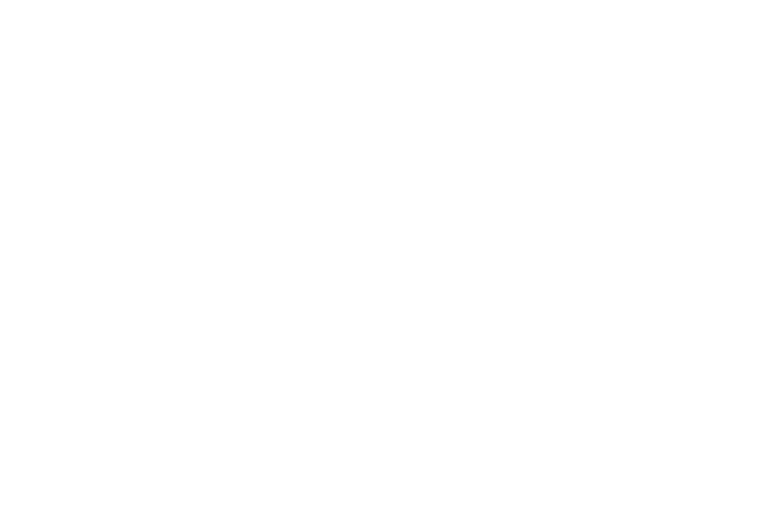
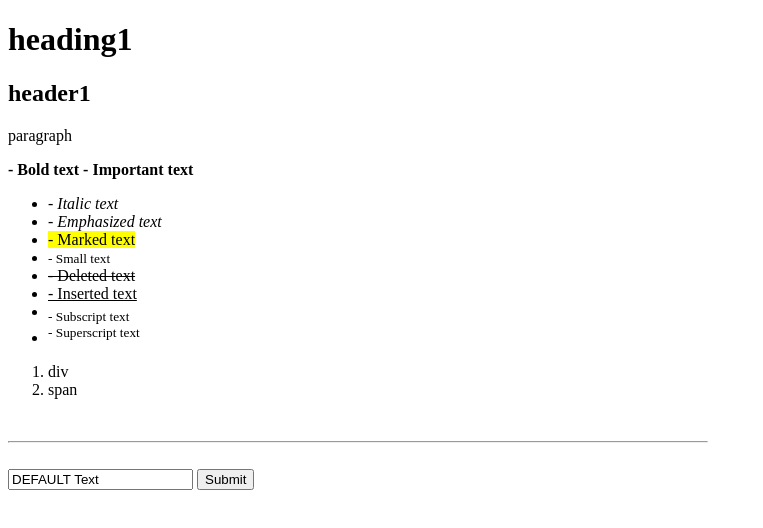
Before and after one commit to kelceywilson/Pairer, a plain HTML site: page halfhack.html in a window 1280 px wide. Shown: the whole page, without its empty margins (0-763 px from the left). Drawn offline with nearby package versions, Linux system fonts and the light colour scheme.

Commit message:
add css and revised html

```diff
--- /dev/null
+++ b/halfhack.css
@@ -0,0 +1,4 @@
+<!-- color, background-color, background-image -->
+<!-- font-size, font-family
+height, width, max-width
+margin, padding, border, border-radius
--- a/halfhack.html
+++ b/halfhack.html
@@ -1,8 +1,10 @@
 <!DOCTYPE html>
-<html>
+<html lang="en">
 <head>
 	<title></title>
+	<link rel="stylesheet" type="text/css" href="halfhack.css">
 	<script src="https://code.jquery.com/jquery-2.1.1.js"> </script>
+	<meta name="viewport" content="width=device-width, initial-scale=1">
 	<style type="text/css">
 		body {
 			height: 500px;
@@ -17,48 +19,80 @@
 	</style>
 
 </head>
+
 <body>
 
-<!-- Step 3: Coding
+	<div class="container">
+		<!--
 
-The following lists the core web development skills that you should feel comfortable using in your project thus far:
+		Use the Bootstrap grid system to lay out your page - put everything in here
+		Use some pre-written Bootstrap CSS classes on various elements of your page
 
-Use Markdown to create a README.md file introducing your project. Push to GitHub and see it rendered on your repository's main page
-Create an HTML document using the following HTML tags:
-html, head, title, body
-header and paragraph tags
-bold and italic tags
-divs and spans
-ordered and unordered lists
-images and links
-horizontal rule and line break -->
-<!-- Use a style attribute on an HTML element, then a <style> tag in the head, then a <link> tag to a separate .css document to include CSS styles in your page. Try to use the following CSS properties at a minimum: -->
-<!-- color, background-color, background-image -->
-<!-- font-size, font-family
-height, width, max-width
-margin, padding, border, border-radius
-Refactor your code to use classes and ids.
-Use some complex CSS selectors such as descendent selectors
-Use an iframe to embed videos or maps on your page
-Use float and and position: fixed to position some elements
-Create an HTML form incorporating various inputs (text, password, email, textarea, radio, checkbox, select menu, submit, etc)
-Make your form live using Formspree
-Use the Bootstrap grid system to lay out your page
-Use some pre-written Bootstrap CSS classes on various elements of your page
-Use alert, prompt, and console.log where appropriate
-Set and retrieve values from JavaScript variables
-Use document.querySelector in conjunction with textContent and innerHTML to retrieve and place content on the page
-Use if, elseif and else to implement branching logic on the basis of comparing variables and values
-Use logical and (&&), logical or (||), and the ternary operator
-Use while loops to do work multiple times until a condition is met
-Use the Math object and parseInt
-Use jQuery to select existing HTML elements on the page
-Use jQuery's .css(), .attr(), .text(), .html(), .append(), and .val() to both get and set values
-Use some jQuery effects like .show(), .slideDown() and .fadeOut()
-Stretch Goals
+		-->
+		<h1>heading1</h1>
+		<h2>header1</h2>
+		<p>paragraph</p>
+		<b> - Bold text</b>
+		<strong> - Important text</strong>
+		<ul>
+			<li><i> - Italic text</i></li>
+			<li><em> - Emphasized text</em></li>
+			<li><mark> - Marked text</mark></li>
+			<li><small> - Small text</small></li>
+			<li><del> - Deleted text</del></li>
+			<li><ins> - Inserted text</ins></li>
+			<li><sub> - Subscript text</sub></li>
+			<li><sup> - Superscript text</sup></li>
+		</ul>
+		<ol>
+			<li><div>div</div></li>
+			<li><span>span</span></li>
+		</ol>
+		<img src="">
+		<hr>
+		<a href=""></a>
+		<br>
+		<div class="divClass"></div>
+		<div id="divId"></div>
+		<form action="https://formspree.io/kelcey@wilson.com" method="post">
+		<!-- // ensure all input, select and textarea elements have name attribute see formspree.io for instructions-->
+			<input type="text" value="DEFAULT Text" name="">
+			<input type="submit" value="Submit">
 
-Use some of Bootstrap's JavaScript utilties
-Try incorporating some jQuery Plug-ins
+		<!--
+		The <fieldset> element groups related data in a form.
+
+		The <legend> element defines a caption for the <fieldset> element.
+		use these elements:
+		text, password, email, textarea, radio, checkbox, select menu, submit, etc)
+		-->
+		</form>
+
+
+	</div>
+
+
+
+<script type="text/javascript">
+
+// Use some complex CSS selectors such as descendent selectors
+// Use an iframe to embed videos or maps on your page
+// Use float and and position: fixed to position some elements
+
+// Use alert, prompt, and console.log where appropriate
+// Set and retrieve values from JavaScript variables
+// Use document.querySelector in conjunction with textContent and innerHTML to retrieve and place content on the page
+// Use if, elseif and else to implement branching logic on the basis of comparing variables and values
+// Use logical and (&&), logical or (||), and the ternary operator
+// Use while loops to do work multiple times until a condition is met
+// Use the Math object and parseInt
+// Use jQuery to select existing HTML elements on the page
+// Use jQuery's .css(), .attr(), .text(), .html(), .append(), and .val() to both get and set values
+// Use some jQuery effects like .show(), .slideDown() and .fadeOut()
+// Stretch Goals
+
+// Use some of Bootstrap's JavaScript utilties
+// Try incorporating some jQuery Plug-ins
 
 	<img id="ghost" src="http://i.giphy.com/pFftCVzgrHh4I.gif">
 
```
